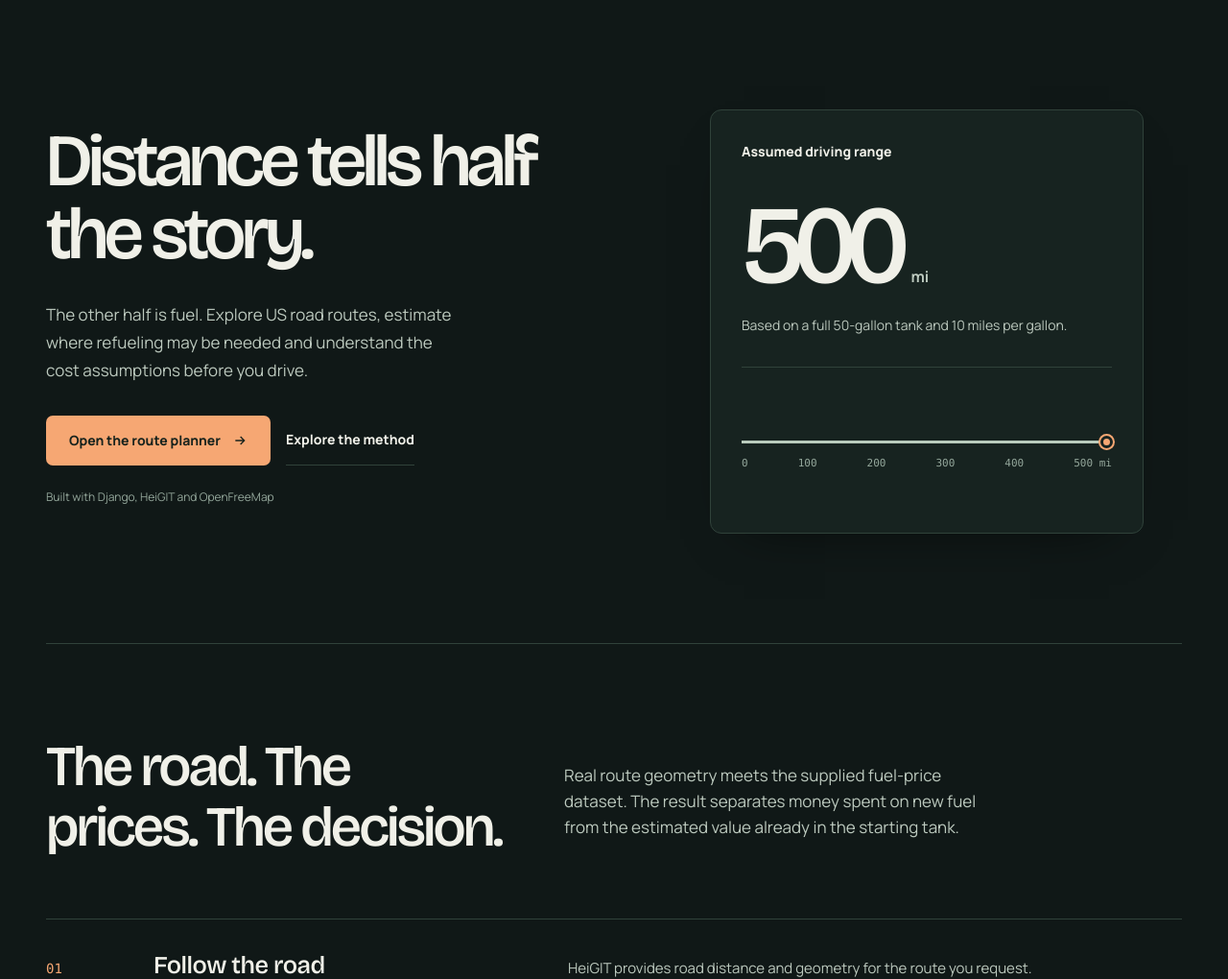
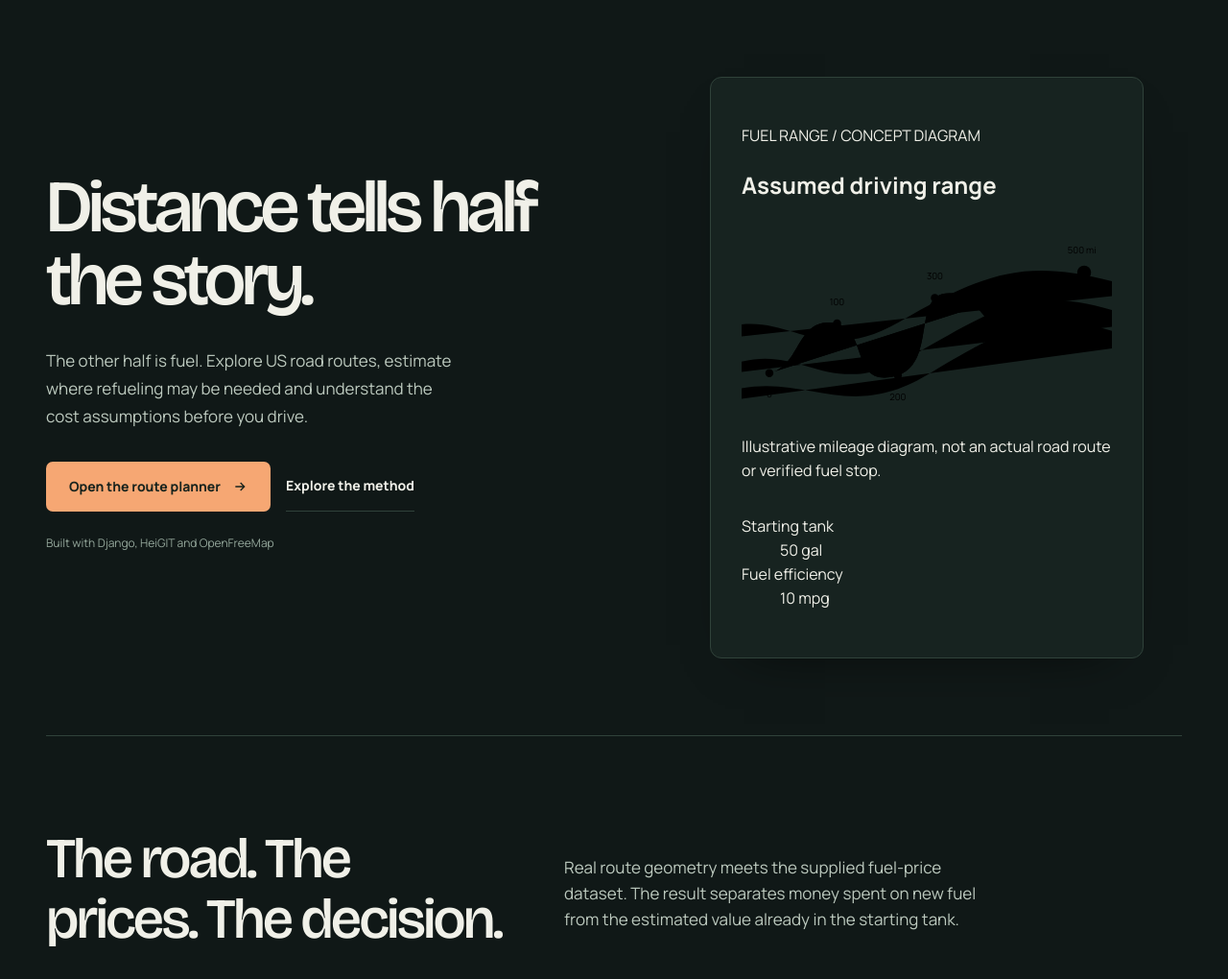
Before and after one commit to AgustinWojtyszyn/fuel-route-optimizer, a Python web app: template routes/templates/routes/landing.html in a window 1280 px wide. Shown: the part 84-1104 px from the top of the page at 96% size. Run offline with Jinja, Linux system fonts and the light colour scheme; the template is opened without the code that fills it, so the values that code supplies are empty.

Commit message:
design(hallmark): replace broken range ruler with bespoke illustrated 500-mile journey diagram

```diff
--- a/routes/templates/routes/landing.html
+++ b/routes/templates/routes/landing.html
@@ -52,22 +52,50 @@
           </div>
           <p class="hero__foot" data-i18n="heroFoot">Built with Django, HeiGIT and OpenFreeMap</p>
         </div>
-        <figure class="instrument" aria-labelledby="instrumentName">
-          <div class="instrument__top">
-            <span id="instrumentName" class="instrument__title" data-i18n="instrumentTitle">Assumed driving range</span>
+        <figure class="instrument journey-card" aria-labelledby="instrumentName">
+          <header class="journey-card__head">
+            <p class="journey-card__eyebrow" data-i18n="journeyKicker">FUEL RANGE / CONCEPT DIAGRAM</p>
+            <h2 id="instrumentName" class="journey-card__title" data-i18n="instrumentTitle">One full tank. Up to 500 miles.</h2>
+          </header>
+          <div class="journey-visual">
+            <svg class="journey-route" viewBox="0 0 640 340" role="img" aria-labelledby="journeySvgTitle" xmlns="http://www.w3.org/2000/svg">
+              <title id="journeySvgTitle" data-i18n="journeySvgTitle">Schematic route with six equal-distance milestones from 0 to 500 miles.</title>
+              <defs>
+                <pattern id="journeyGrid" width="32" height="32" patternUnits="userSpaceOnUse">
+                  <path d="M32 0H0V32" class="journey-gridline" fill="none"/>
+                </pattern>
+              </defs>
+              <rect width="640" height="340" fill="url(#journeyGrid)" aria-hidden="true"/>
+              <g class="journey-contours" aria-hidden="true">
+                <path d="M-60 265C100 175 130 325 300 227S511 104 706 172"/>
+                <path d="M-80 315C90 225 159 360 321 263S532 140 700 209"/>
+                <path d="M-80 205C70 115 110 265 273 171S504 55 704 120"/>
+              </g>
+              <path class="journey-roadbed" d="M48 260C104 248 94 160 164 174C220 188 188 285 266 265C342 245 289 115 364 122C420 127 411 195 474 172C522 155 510 104 592 86" aria-hidden="true"/>
+              <path class="journey-road" d="M48 260C104 248 94 160 164 174C220 188 188 285 266 265C342 245 289 115 364 122C420 127 411 195 474 172C522 155 510 104 592 86" aria-hidden="true"/>
+              <g class="journey-nodes" aria-hidden="true">
+                <circle cx="48" cy="260" r="7"/>
+                <circle cx="165" cy="174" r="7"/>
+                <circle cx="270" cy="264" r="7"/>
+                <circle cx="334" cy="130" r="7"/>
+                <circle cx="468" cy="174" r="7"/>
+                <circle class="journey-node--end" cx="592" cy="86" r="12"/>
+              </g>
+              <g class="journey-labels" text-anchor="middle" aria-hidden="true">
+                <text x="48" y="301">0</text>
+                <text x="165" y="143">100</text>
+                <text x="270" y="306">200</text>
+                <text x="334" y="98">300</text>
+                <text x="468" y="212">400</text>
+                <text class="journey-label--end" x="588" y="53">500 mi</text>
+              </g>
+            </svg>
+            <p class="journey-visual__note" data-i18n="journeyDisclaimer">Illustrative mileage diagram, not an actual road route or verified fuel stop.</p>
           </div>
-          <div>
-            <div class="instrument__number"><strong>500</strong><span data-i18n="instrumentUnit">mi</span></div>
-            <p class="instrument__caption" data-i18n="instrumentCaption">Based on a full 50-gallon tank and 10 miles per gallon.</p>
-          </div>
-          <div class="instrument__track">
-            <div class="instrument__scale" role="meter" aria-valuemin="0" aria-valuemax="500" aria-valuenow="500" aria-label="Maximum assumed range: 500 miles" data-i18n-aria="maxRangeLabel">
-              <span class="instrument__scale-rail" aria-hidden="true"></span>
-              <span class="instrument__scale-point" aria-hidden="true"></span>
-            </div>
-            <div class="instrument__ruler" aria-hidden="true"><span>0</span><span>100</span><span>200</span><span>300</span><span>400</span><span>500 mi</span></div>
-          </div>
-
+          <dl class="journey-measures">
+            <div><dt data-i18n="journeyTank">Starting tank</dt><dd>50 <span>gal</span></dd></div>
+            <div><dt data-i18n="journeyEfficiency">Fuel efficiency</dt><dd>10 <span>mpg</span></dd></div>
+          </dl>
         </figure>
       </section>
       <section class="method" id="features" aria-labelledby="methodHeading">
```
